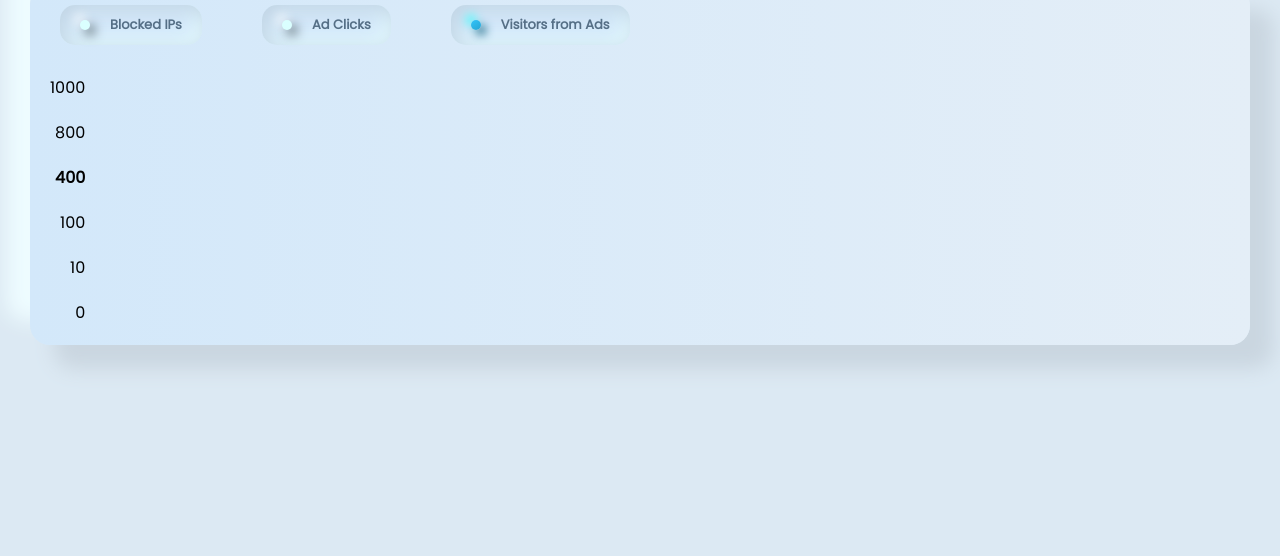
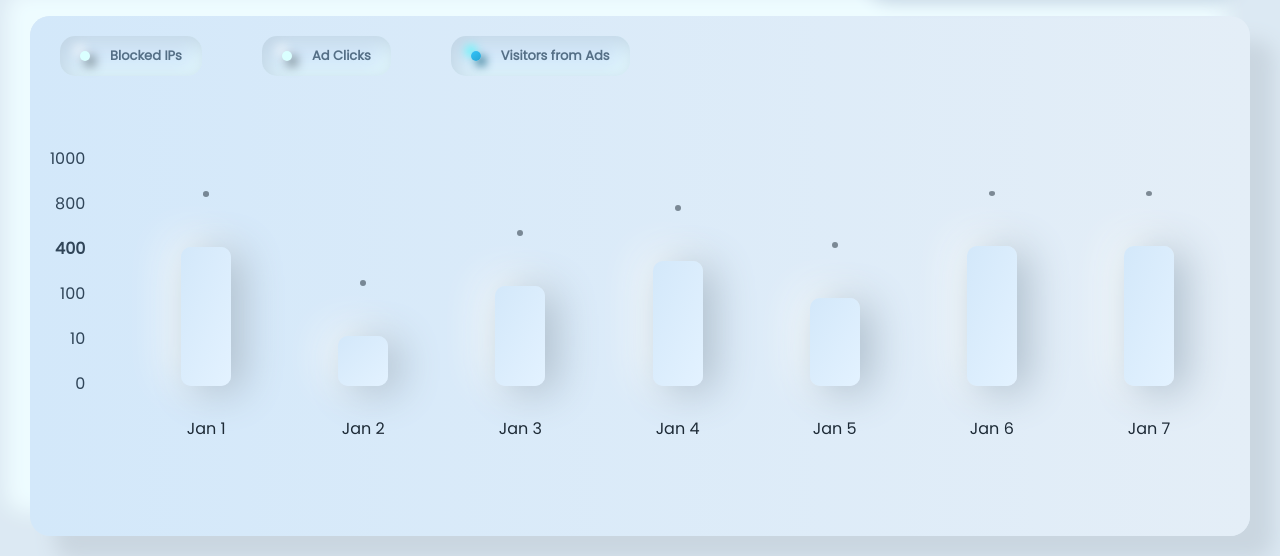
Before and after one commit to MustafaMerchant21/fraud.detection.github.io, a plain HTML site: page index.html in a window 1280 px wide. Shown: the part 330-886 px from the top of the page. Before the commit the page ends 800 px from the top, so only its background shows below. Drawn offline with Linux system fonts and the light colour scheme.

Commit message:
Content addition

```diff
--- a/css/neu.css
+++ b/css/neu.css
@@ -175,7 +175,7 @@ input:focus {
     align-items: center;
     border-radius: 30px;
     width: 25vw;
-    height: auto;
+    height: 22.624434389140273vh;
     background: #dce9f3;
     box-shadow: inset 6px 6px 12px #bbc6cf,
             inset -6px -6px 12px #fdffff;
@@ -232,7 +232,7 @@ input:focus {
     align-items: center;
     border-radius: 30px;
     width: 25vw;
-    height: 150px;
+    height: 22.624434389140273vh;
     background: #dce9f3;
     box-shadow: inset 6px 6px 12px #bbc6cf,
             inset -6px -6px 12px #fdffff;
@@ -245,7 +245,7 @@ input:focus {
     align-items: center;
     border-radius: 30px;
     width: 25vw;
-    height: auto;
+    height: 22.624434389140273vh;
     background: linear-gradient(145deg, #ebf9ff, #c6d2db);
     box-shadow:  7px 7px 16px #c7d8e6,
              -7px -7px 16px #fdffff;
@@ -277,17 +277,17 @@ input:focus {
 }
 
 .rightpart>.txt1{
-    font-size: 15px;
+    font-size: 2.262443438914027vh;
     font-weight: 600;
 }
 
 .rightpart>.txt2{
-    font-size: 50px;
+    font-size: 7.541478129713424vh;
     font-weight: bolder;
 }
 
 .rightpart>.txt3{
-    font-size: 16px;
+    font-size:  2.4132730015082955vh;
 }
 
 .rightpart>.txt4{
@@ -295,7 +295,7 @@ input:focus {
 }
 
 .activity2>.rightpart>.txt3{
-    font-size: 15px;
+    font-size: 2.262443438914027vh;
 }
 
 .txt4>a{
@@ -370,22 +370,99 @@ input:focus {
     background-color: #31c4fa;
 }
 
-.infogragh{
+.infograph{
     display: flex;
     justify-content: space-evenly;
     align-items: center;
 }
 
 .num{
-    margin: 10px 30px 30px 20px;
+    margin: 0 20px 70px 20px;
     display: flex;
     flex-direction: column;
     justify-content: flex-end;
+    width: fit-content;
+    height: fit-content;
     /* background-color: #31c4fa; */
-    width: fit-content;
 }
 
 .num>div{
     margin-bottom: 20px;
     text-align: right;
+    color: #304558;
 }
+
+.graphs{
+    display: flex;
+    justify-content: space-evenly;
+    align-items: center;
+    /* border: 1px solid black; */
+    height: 400px;
+    width: 1100px;
+    margin: 20px auto;
+}
+
+.bars{
+    display: flex;
+    flex-direction: column;
+    justify-content: end;
+    align-items: center;
+    width: 50px;
+    height: 250px;
+    /* border: 1px solid black; */
+    margin: 50px auto;
+    position: relative;
+
+}
+
+.rect{
+    width: 100%;
+    height: 60%;
+    margin-top:0 ;
+    display: block;
+    border-radius: 10px;
+    /* background: #d3e8fa; */
+    background: linear-gradient(to right bottom, #d3e8fa, #e3f2ff);
+    box-shadow:  11px 5px 40px #abbccb,
+             -11px -5px 40px #fbffff;
+}
+
+.date{
+    margin-top: 30px;
+    color: #1d2a36;
+}
+
+.rect2{
+    height: 20%;
+}
+
+.rect3{
+    height: 40%;
+}
+
+.rect4{
+    height: 50%;
+}
+
+.rect5{
+    height: 35%;
+}
+
+.rect6{
+    height: 70%;
+}
+
+.rect7{
+    height: 65%;
+}
+
+.bardot{
+    /* position: absolute; */
+    /* top: 0;
+    left: 23px; */
+    margin-bottom: 100%;
+    width: 6px;
+    height: 6px;
+    border-radius: 100%;
+    background: #1d2a3683;
+}
--- a/index.html
+++ b/index.html
@@ -101,32 +101,39 @@
             </div>
             <div class="graphs">
                 <div class="bars">
-                    <div class="rect1"></div>
-                    <span class="date"></span>
+                    <div class="bardot"></div>
+                    <div class="rect1 rect"></div>
+                    <span class="date">Jan 1</span>
                 </div>
                 <div class="bars">
-                    <div class="rect2"></div>
-                    <span class="date"></span>
+                    <div class="bardot"></div>
+                    <div class="rect2 rect"></div>
+                    <span class="date">Jan 2</span>
                 </div>
                 <div class="bars">
-                    <div class="rect3"></div>
-                    <span class="date"></span>
+                    <div class="bardot"></div>
+                    <div class="rect3 rect"></div>
+                    <span class="date">Jan 3</span>
                 </div>
                 <div class="bars">
-                    <div class="rect4"></div>
-                    <span class="date"></span>
+                    <div class="bardot"></div>
+                    <div class="rect4 rect"></div>
+                    <span class="date">Jan 4</span>
                 </div>
                 <div class="bars">
-                    <div class="rect5"></div>
-                    <span class="date"></span>
+                    <div class="bardot"></div>
+                    <div class="rect5 rect"></div>
+                    <span class="date">Jan 5</span>
                 </div>
                 <div class="bars">
-                    <div class="rect6"></div>
-                    <span class="date"></span>
+                    <div class="bardot"></div>
+                    <div class="rect6 rect"></div>
+                    <span class="date">Jan 6</span>
                 </div>
                 <div class="bars">
-                    <div class="rect7"></div>
-                    <span class="date"></span>
+                    <div class="bardot"></div>
+                    <div class="rect7 rect"></div>
+                    <span class="date">Jan 7</span>
                 </div>
             </div>
         </div>
```
